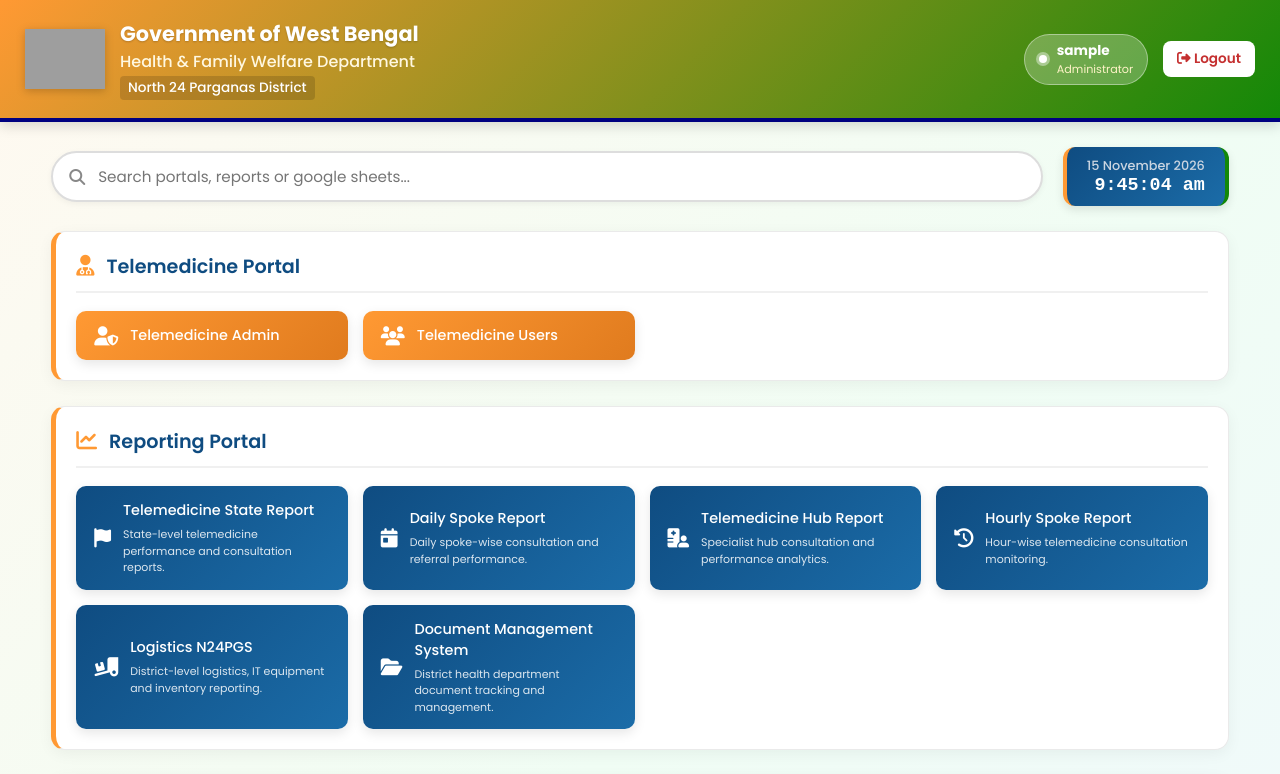
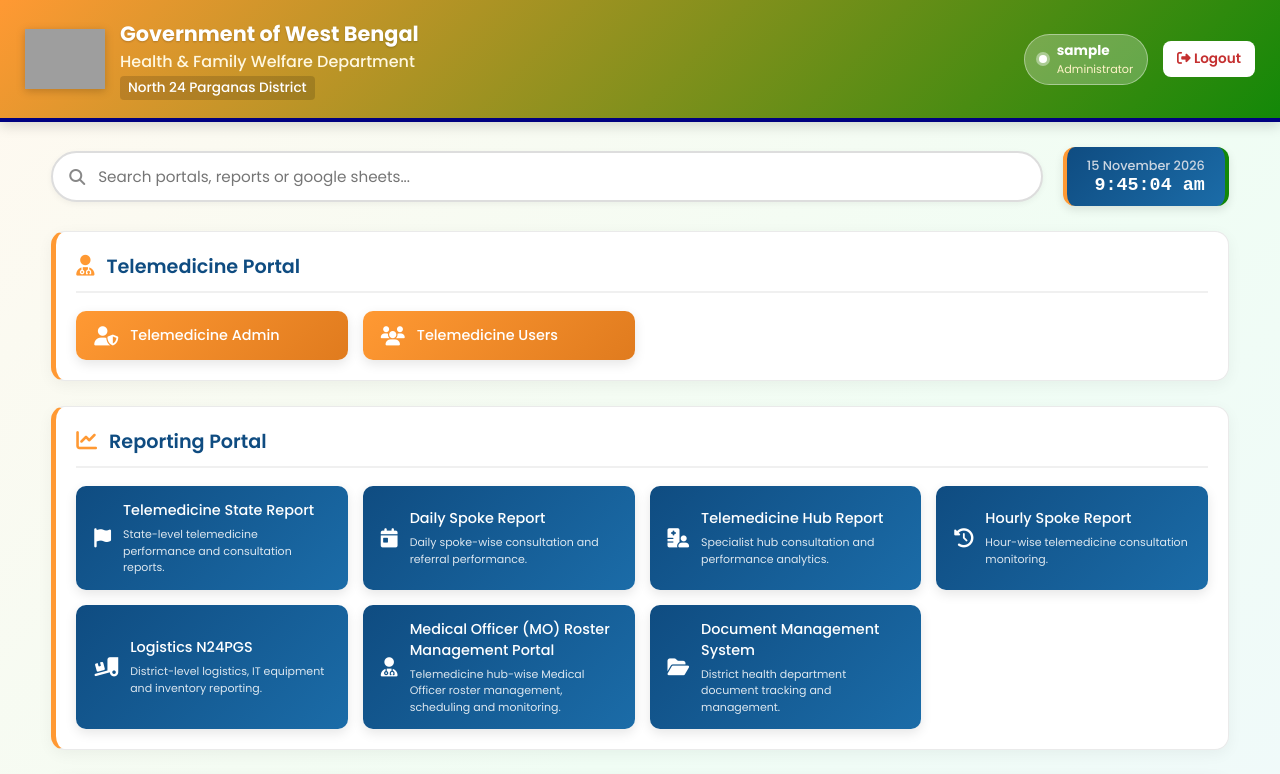
Before and after one commit to rajibghosh1999/HFW, a plain HTML site: page dashboard.html in a window 1280 px wide. Shown: the top 774 px of the page. Drawn offline with Linux system fonts and the light colour scheme; sample sign-in values are in the browser's storage; grey boxes are pictures that could not be loaded.

Commit message:
Update dashboard.html

```diff
--- a/dashboard.html
+++ b/dashboard.html
@@ -137,6 +137,18 @@
                         </small>
                     </span>
                 </a>
+
+                <!-- Medical Officer (MO) Roster Management Portal -->
+     <a href="https://script.google.com/macros/s/AKfycbzaWay3cJbBBT4fDv8z5SQpP8-8M7aXX5_kmQIDg5_cpFEeFjI3hma0xoTfBOV6vleP/exec"
+     target="_blank" rel="noopener noreferrer" class="dash-btn btn-report">
+      <i class="fa-solid fa-user-doctor"></i>
+      <span>
+        Medical Officer (MO) Roster Management Portal
+        <small class="portal-description">
+            Telemedicine hub-wise Medical Officer roster management, scheduling and monitoring.
+        </small>
+    </span>
+   </a>
 
                 <!-- NEW: Document Management System Portal -->
                 <a href="https://rajibghosh1999.github.io/Document-Management-System/"
```
